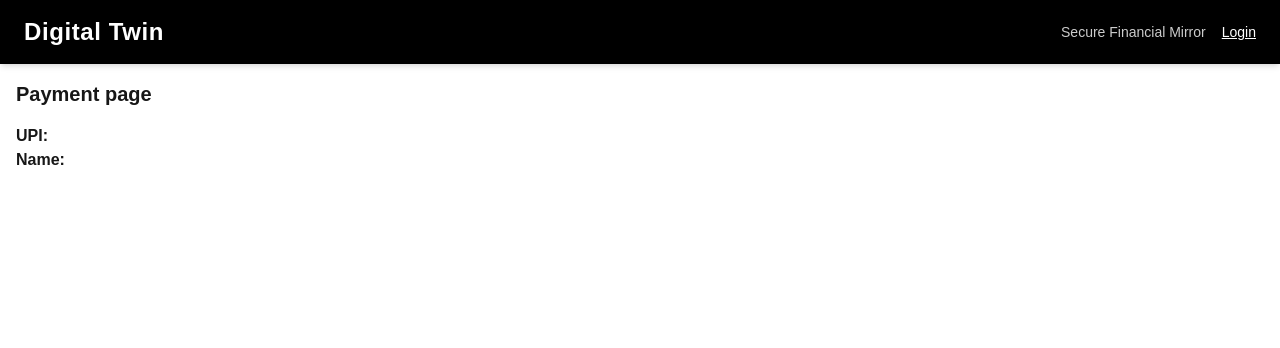
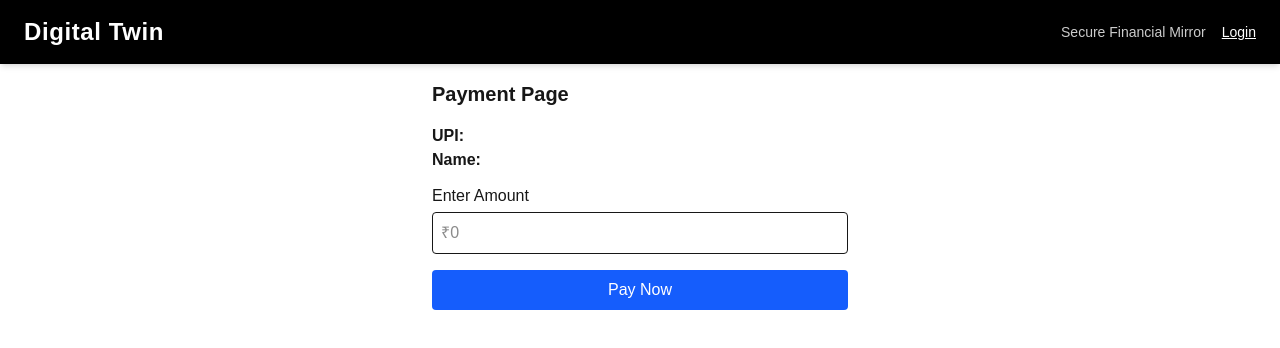
Before and after one commit to TezorInnovate/digital-twin-app, a Next.js app: page /pay in a window 1280 px wide. Shown: the top 348 px of the page. Built offline with nearby package versions, Linux system fonts and the light colour scheme.

Commit message:
Payment option

```diff
--- a/src/app/pay/PayClient.tsx
+++ b/src/app/pay/PayClient.tsx
@@ -1,6 +1,7 @@
 "use client";
 
 import { useSearchParams } from "next/navigation";
+import { useState } from "react";
 
 export default function PayClient() {
   const searchParams = useSearchParams();
@@ -8,12 +9,49 @@ export default function PayClient() {
   const upi = searchParams.get("upi") || "";
   const name = searchParams.get("name") || "";
 
+  const [amount, setAmount] = useState("");
+
+  const handlePay = () => {
+    if (!amount) {
+      alert("Enter amount");
+      return;
+    }
+
+    alert(`Paying ₹${amount} to ${name || "Unknown Merchant"} (${upi})`);
+
+    // later you will replace this with:
+    // - backend payment API
+    // - fraud check API
+  };
+
   return (
-    <div className="p-4">
-      <h1 className="text-xl font-bold mb-4">Payment page</h1>
+    <div className="p-4 max-w-md mx-auto">
+      <h1 className="text-xl font-bold mb-4">Payment Page</h1>
 
-      <p><strong>UPI:</strong> {upi}</p>
-      <p><strong>Name:</strong> {name}</p>
+      <div className="mb-3">
+        <p><strong>UPI:</strong> {upi}</p>
+        <p><strong>Name:</strong> {name}</p>
+      </div>
+
+      {/* 💰 Amount Input */}
+      <div className="mb-4">
+        <label className="block mb-1 font-medium">Enter Amount</label>
+        <input
+          type="number"
+          placeholder="₹0"
+          value={amount}
+          onChange={(e) => setAmount(e.target.value)}
+          className="border p-2 w-full rounded"
+        />
+      </div>
+
+      {/* 💳 Pay Button */}
+      <button
+        onClick={handlePay}
+        className="bg-blue-600 text-white px-4 py-2 rounded w-full"
+      >
+        Pay Now
+      </button>
     </div>
   );
 }
```
